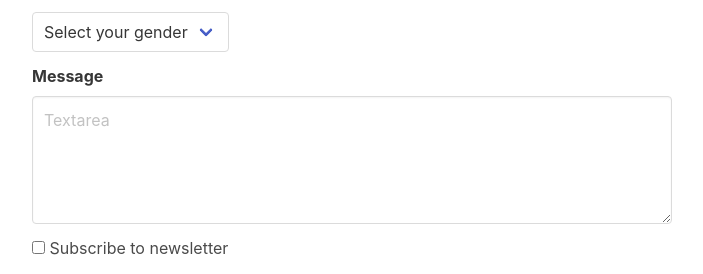
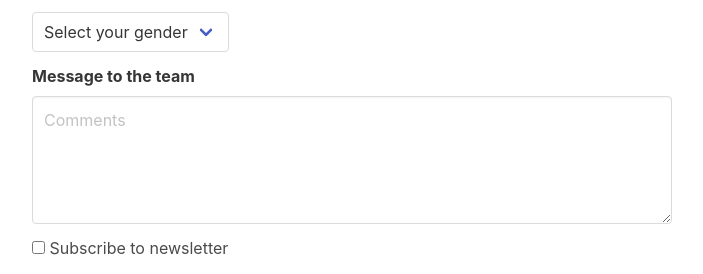
Before and after one commit to TheAwesomeStorm/vue-form-validation, a Vue app: page / in a window 1280 px wide. Shown: the part 336-610 px from the top of the page, without its empty margins (288-991 px from the left). Built offline with nearby package versions, Linux system fonts and the light colour scheme.

Commit message:
Added BaseTextArea component, refactored BaseInput name to BaseTextTypeInput

```diff
--- a/src/components/BaseForm.vue
+++ b/src/components/BaseForm.vue
@@ -1,5 +1,5 @@
 <template>
-  <BaseInput
+  <BaseTextTypeInput
     type="text"
     label="Name"
     v-model="userData.name"
@@ -23,14 +23,14 @@
     >
       <i class="fas fa-times"></i>
     </span>
-  </BaseInput>
-  <BaseInput
+  </BaseTextTypeInput>
+  <BaseTextTypeInput
     type="number"
     label="Age"
     v-model="userData.age"
     :errors="v$.userData.age.$errors"
   />
-  <BaseInput
+  <BaseTextTypeInput
     label="E-mail"
     type="email"
     v-model="userData.email"
@@ -40,7 +40,7 @@
     <span class="icon is-small is-left">
       <i class="fas fa-envelope"></i>
     </span>
-  </BaseInput>
+  </BaseTextTypeInput>
   <BaseSelect
     :options="['Male', 'Female', 'Non-binary']"
     label="Gender"
@@ -48,20 +48,17 @@
     placeholder="Select your gender"
     :errors="v$.userData.gender.$errors"
   />
-
-  <div class="field">
-    <label class="label">Message</label>
-    <div class="control">
-      <textarea class="textarea" placeholder="Textarea"></textarea>
-    </div>
-  </div>
-
+  <BaseTextArea
+    label="Message to the team"
+    placeholder="Comments"
+    v-model="userData.comments"
+    :errors="v$.userData.comments.$errors"
+  />
   <BaseCheckbox
     label="Subscribe to newsletter"
     v-model="userData.subscribe"
     :errors="v$.userData.subscribe.$errors"
   />
-
   <BaseRadio
     name="offer"
     :options="['Yes', 'No']"
@@ -81,18 +78,25 @@
 </template>
 
 <script lang="ts">
-  import BaseInput from './BaseInput.vue';
+  import BaseTextTypeInput from './BaseTextTypeInput.vue';
   import useVuelidate from '@vuelidate/core';
   import { required, minLength } from '../utils/i18n-validators';
-  import { email, minValue } from '@vuelidate/validators';
+  import { email, maxLength, minValue } from '@vuelidate/validators';
   import { defineComponent } from 'vue';
   import BaseSelect from './BaseSelect.vue';
   import BaseRadio from './BaseRadio.vue';
   import BaseCheckbox from './BaseCheckbox.vue';
+  import BaseTextArea from './BaseTextArea.vue';
 
   export default defineComponent({
     name: 'BaseForm',
-    components: { BaseCheckbox, BaseRadio, BaseSelect, BaseInput },
+    components: {
+      BaseTextArea,
+      BaseCheckbox,
+      BaseRadio,
+      BaseSelect,
+      BaseTextTypeInput,
+    },
     setup() {
       return {
         v$: useVuelidate({ $autoDirty: true, $lazy: true }),
@@ -105,6 +109,7 @@
           age: 0,
           email: '',
           gender: '',
+          comments: '',
           subscribe: false,
           terms: '',
         },
@@ -128,6 +133,7 @@
           age: { required, minValue: minValue(18) },
           email: { required, email },
           gender: { required },
+          comments: { maxLength: maxLength(256) },
           subscribe: { required },
           terms: { required },
         },
--- /dev/null
+++ b/src/components/BaseTextArea.vue
@@ -0,0 +1,31 @@
+<template>
+  <div class="field">
+    <label class="label">{{ label }}</label>
+    <div class="control">
+      <textarea
+        v-bind="$attrs"
+        :value="$attrs.modelValue"
+        @input="$emit('update:modelValue', $event.target.value)"
+        class="textarea"
+      ></textarea>
+    </div>
+    <p class="help is-danger" v-for="(error, index) in errors" :key="index">
+      {{ error.$message }}
+    </p>
+  </div>
+</template>
+
+<script lang="ts" setup>
+  defineProps({
+    label: {
+      type: String,
+      default: '',
+    },
+    errors: {
+      type: Array,
+      default: () => [],
+    },
+  });
+</script>
+
+<style scoped></style>
--- a/src/components/BaseInput.vue
+++ b/src/components/BaseTextTypeInput.vue
@@ -24,7 +24,7 @@
   import { InputIcon } from '../enums/input-icon';
 
   export default defineComponent({
-    name: 'BaseInput',
+    name: 'BaseTextTypeInput',
     computed: {
       hasErrors(): string {
         if (!this.isDirty) return '';
```
